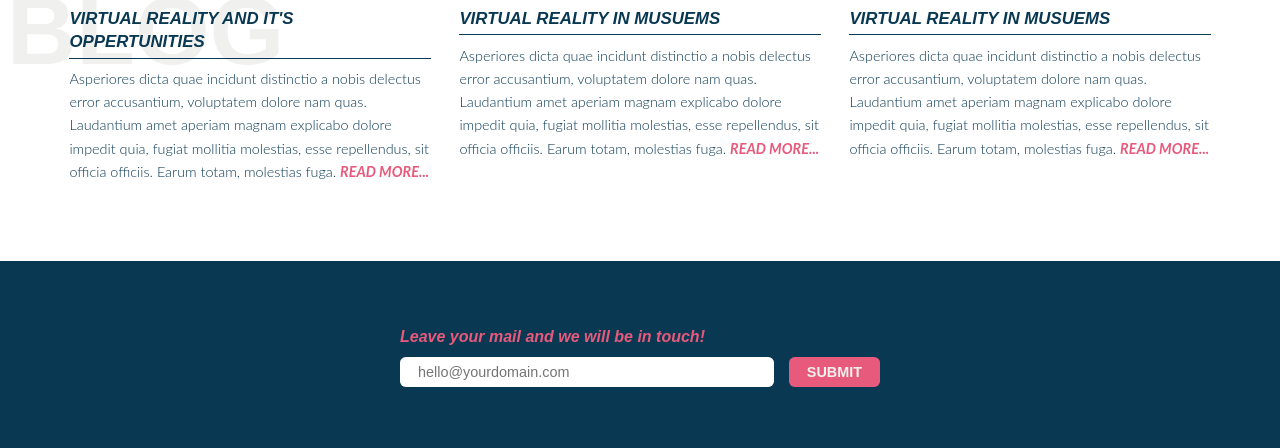
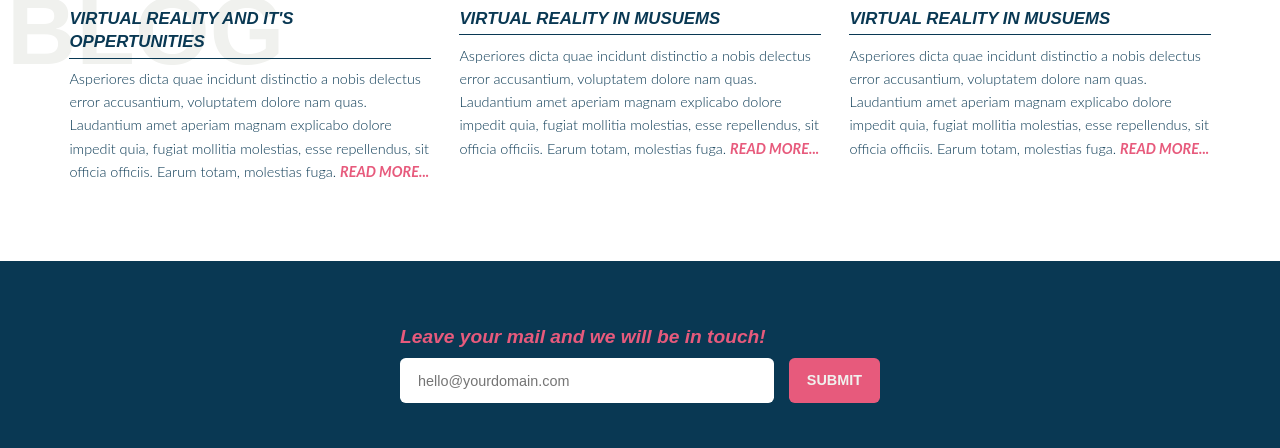
Before and after one commit to jens9652/campaign_site, a plain HTML site: page index.html in a window 1280 px wide. Shown: the part 1848-2296 px from the top of the page. Drawn offline with Linux system fonts and the light colour scheme; a web font is replaced by a local one.

Commit message:
email_contact enlarged input, button and text

```diff
--- a/stylesheets/stylesheet.css
+++ b/stylesheets/stylesheet.css
@@ -349,7 +349,7 @@ header nav ul li a.active {
 }
 .email_contact .email {
 	width: 80%;
-	padding: 0.5em 1.25em;
+	padding: 1em 1.25em;
 	display: inline-block;
 	border-radius: 0.4em;
 	font-size: 0.9em;
@@ -359,9 +359,11 @@ header nav ul li a.active {
 .email_contact h4 {
   margin: 0;
   margin-bottom: 0.5em;
+  font-size: 1.2em;
 }
 .email_contact .btn {
 	border: 0;
+	padding: 1em 1.25em;
 	display: inline-block;
 	float: right;
 }
```
